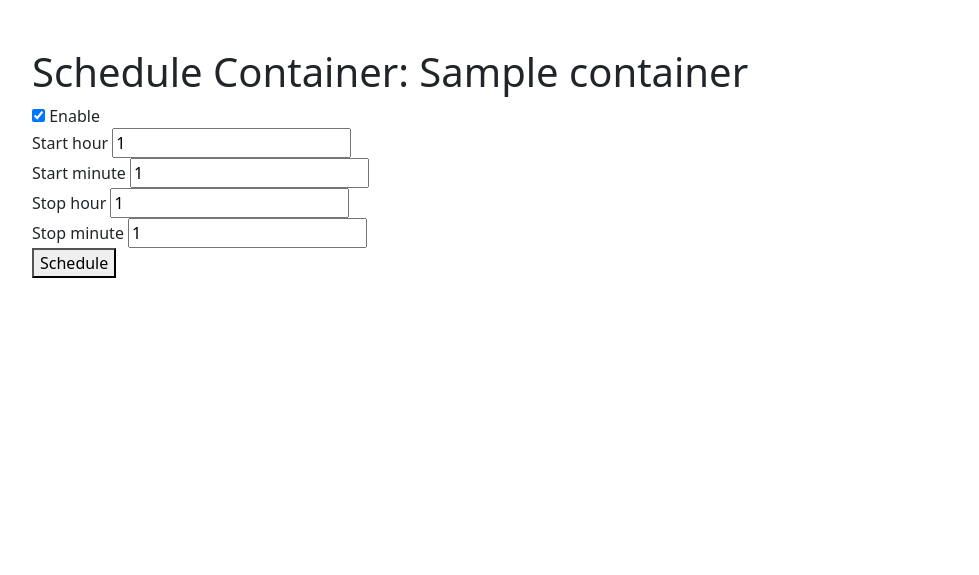
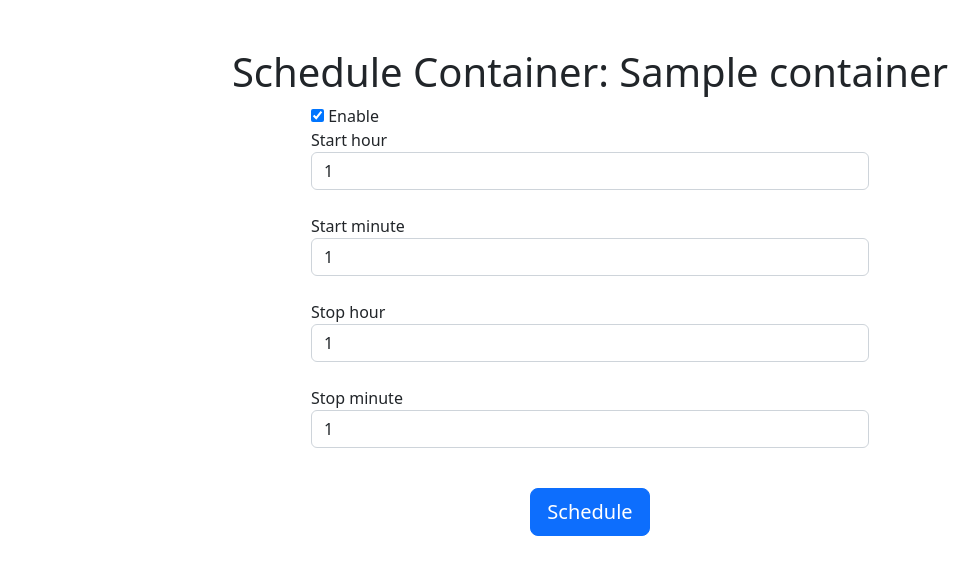
Before and after one commit to lc-at/dockurr, a Flask app: page /schedule-container/1 in a window 1280 px wide. Shown: the part 56-631 px from the top of the page, without its empty margins (50-1029 px from the left). Run offline with Flask 3, Linux system fonts and the light colour scheme; the visitor is signed in with stand-in values (Sample User, id 1); tables that the repository leaves empty hold one stand-in row (values such as "Sample post").

Commit message:
Update Schedule

```diff
--- a/dockurr/templates/create_container.html
+++ b/dockurr/templates/create_container.html
@@ -1,9 +1,9 @@
 {% extends "skel.html" %}
 
-{% block title %}Create Container}{% endblock %}
+{% block title %}{Create Container}{% endblock %}
 
 {% block container %}
-<form method="post" class="d-flex justify-content-center flex-column align-items-center h-100" method="post">
+<form method="post" class="d-flex justify-content-center flex-column align-items-center h-100">
   <h1>Create Container</h1>
   <div class="col-6">
     <label>Container name</label>
@@ -20,6 +20,6 @@
   <input type="number" name="container_port" placeholder="ex: 80" class="form-control" required />
   <br />
   </div>
-  <button type="submit" class="my-3 w-25 btn btn-primary btn-lg">Create</button>
+  <button type="submit" class="my-3 btn btn-primary btn-lg">Create</button>
 </form>
 {% endblock %}
--- a/dockurr/templates/schedule_container.html
+++ b/dockurr/templates/schedule_container.html
@@ -3,24 +3,37 @@
 {% block title %}Schedule Container{% endblock %}
 
 {% block container %}
-<h1>Schedule Container: {{container.name}}</h1>
-<form method="post">
-  <input type="checkbox" name="scheduled" {% if container.scheduled %}checked{% endif %}>
-  <label>Enable</label>
-  <br />
-  <label>Start hour</label>
-  <input type="number" name="start_hour" value="{{ container.start_hour }}">
-  <br />
-  <label>Start minute</label>
-  <input type="number" name="start_minute" value="{{ container.start_minute }}">
-  <br />
-  <label>Stop hour</label>
-  <input type="number" name="stop_hour" value="{{ container.stop_hour }}">
-  <br />
-  <label>Stop minute</label>
-  <input type="number" name="stop_minute" value="{{ container.stop_minute }}">
-  <br />
-  <button type="submit">Schedule</button>
+<form method="post" class="d-flex justify-content-center flex-column align-items-center h-100">
+  <h1>Schedule Container: {{container.name}}</h1>
+  <div class="col-6">
+    <input type="checkbox" name="scheduled" {% if container.scheduled %}checked{% endif %} id="flexCheckIndeterminate">
+    <label class="form-check-label" for="flexCheckIndeterminate">
+      Enable
+    </label>
+  </div>
+  <div class="col-6">
+    <label>Start hour</label>
+    <input type="number" name="start_hour" class="form-control" value="{{ container.start_hour }}" />
+    <br />
+  </div>
+  <div class="col-6">
+    <label>Start minute</label>
+    <input type="number" name="start_minute" class="form-control" value="{{ container.start_minute }}">
+    <br />
+  </div>
+  <div class="col-6">
+    <label>Stop hour</label>
+    <input type="number" name="stop_hour" class="form-control" value="{{ container.stop_hour }}">
+    <br />
+  </div>
+  <div class="col-6">
+    <label>Stop minute</label>
+    <input type="number" name="stop_minute" class="form-control" value="{{ container.stop_minute }}">
+    <br />
+  </div>
+  <div class="d-flex justify-content-center align-item-center col-6">
+      <button class="my-3 btn btn-primary btn-lg" type="submit">Schedule</button>
+  </div>
   <!--TODO: implementasi prefill start/stop sesuai container -->
 </form>
 {% endblock %}
```
